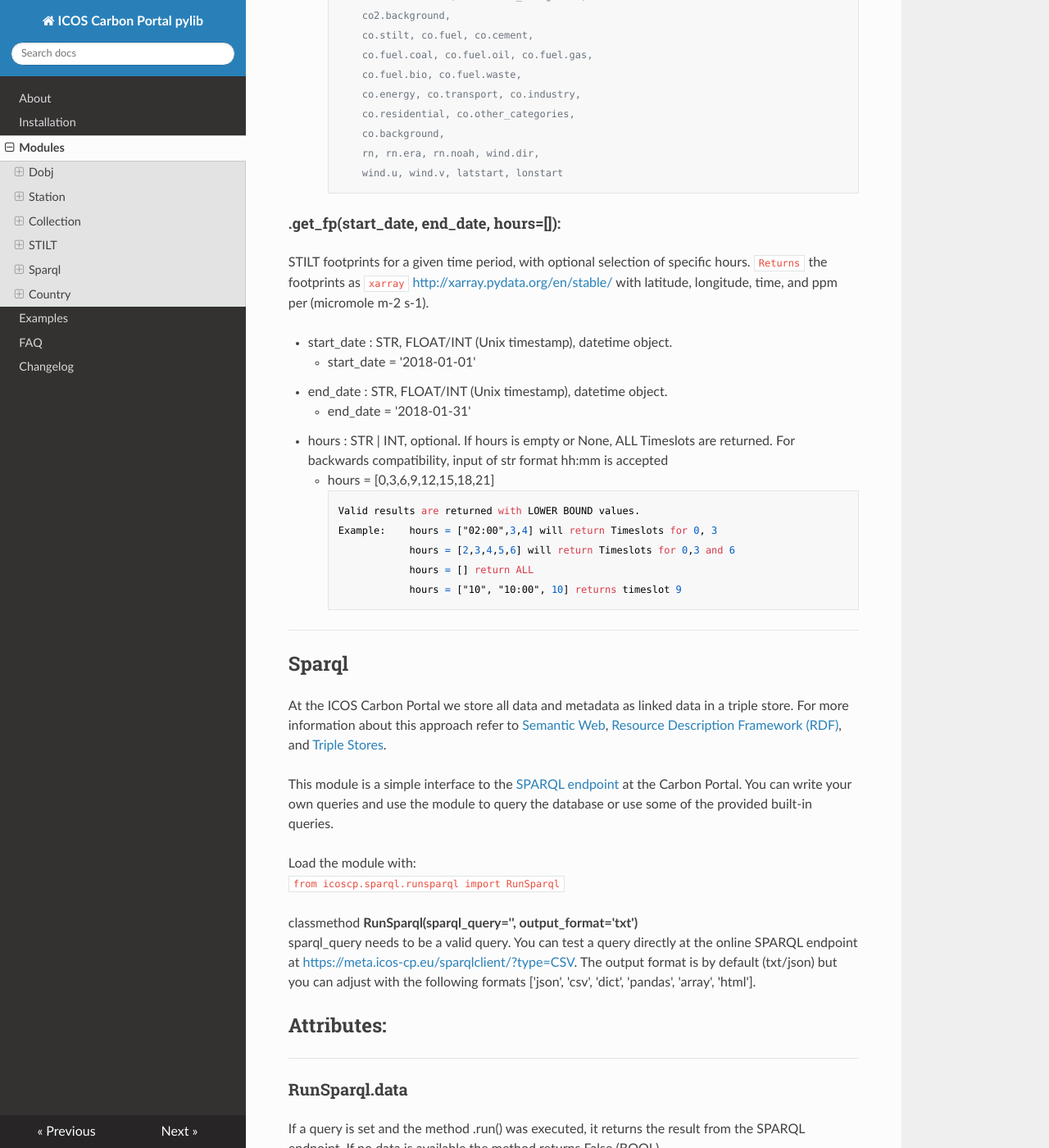
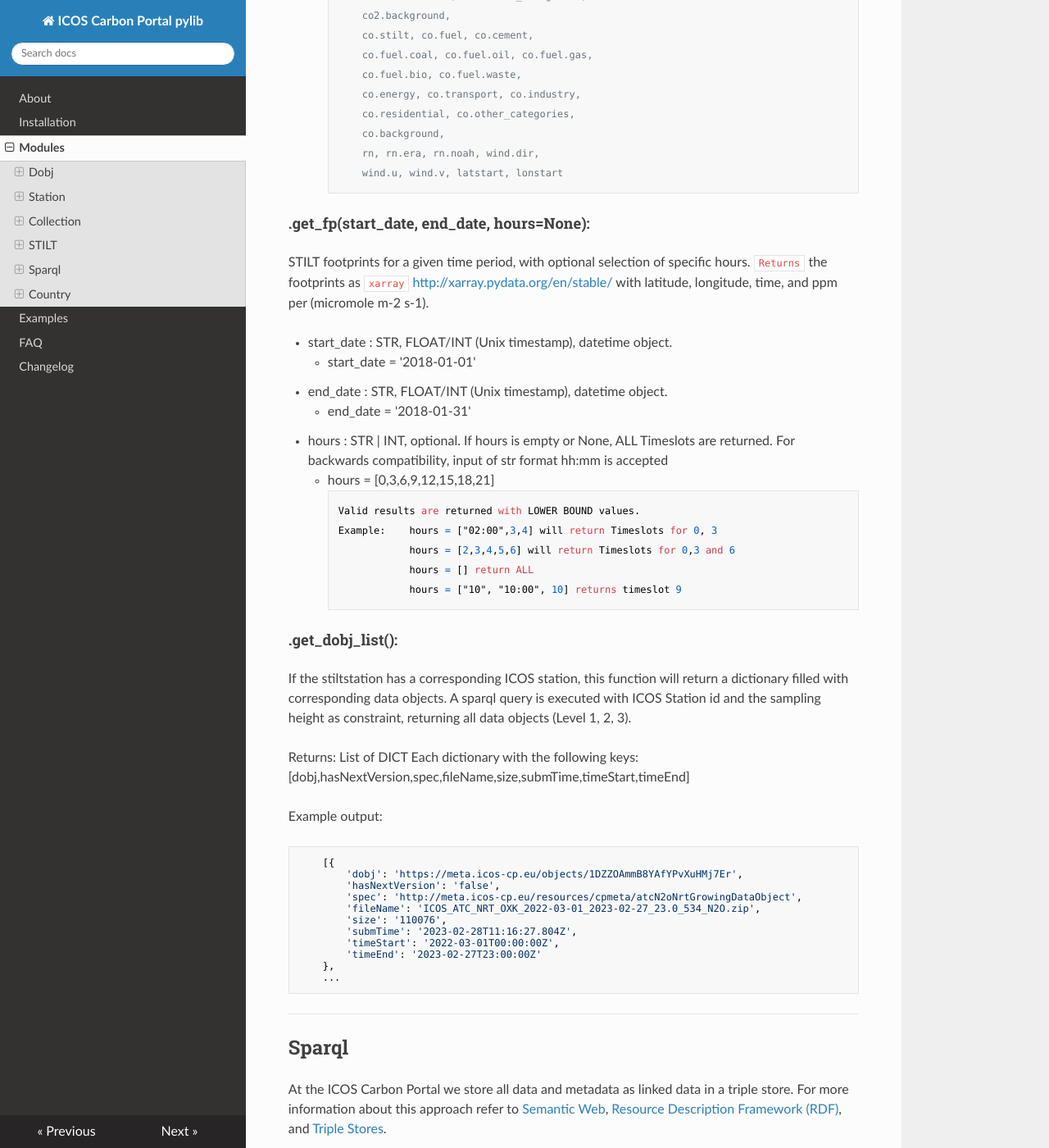
Before and after one commit to ICOS-Carbon-Portal/pylib, an MkDocs documentation site: the page built from docs/modules.md, in a window 1280 px wide and 1400 px high, scrolled down 20269 px. Shown: the whole window at 82% size. Built offline with MkDocs 1.6.1, drawn with Linux system fonts in a browser that asks for light colours; nearby versions of some CDN libraries; some of the changed text lies outside the part shown.

Commit message:
Update modules.md
update the documentation with the new function from stiltobject

```diff
--- a/docs/modules.md
+++ b/docs/modules.md
@@ -686,7 +686,7 @@ Dictionary with geographical (country) information, if the station is within a c
 
 <h2>Methods:</h2>
 
-#### .get_ts(start_date, end_date, hours=[], columns=''):
+#### .get_ts(start_date, end_date, hours=None, columns=''):
 STILT concentration time series for a given time period, with optional selection of specific
 hours and columns. Returns time series as a `pandas.DataFrame`.
 
@@ -749,7 +749,7 @@ hours and columns. Returns time series as a `pandas.DataFrame`.
 				rn, rn.era, rn.noah, wind.dir,
 				wind.u, wind.v, latstart, lonstart
 
-#### .get_fp(start_date, end_date, hours=[]):
+#### .get_fp(start_date, end_date, hours=None):
 STILT footprints for a given time period, with optional selection of specific hours.
 `Returns` the footprints as `xarray`
 [http://xarray.pydata.org/en/stable/](http://xarray.pydata.org/en/stable/) with latitude,
@@ -768,6 +768,25 @@ longitude, time, and ppm per (micromole m-2 s-1).
 						hours = [2,3,4,5,6] will return Timeslots for 0,3 and 6
 						hours = [] return ALL
 						hours = ["10", "10:00", 10] returns timeslot 9
+
+#### .get_dobj_list():
+If the stiltstation has a corresponding ICOS station, this function will return a dictionary filled with corresponding data objects. A sparql query is executed with ICOS Station id and the sampling height as constraint, returning all data objects (Level 1, 2, 3).
+
+Returns: List of DICT Each dictionary with the following keys: [dobj,hasNextVersion,spec,fileName,size,submTime,timeStart,timeEnd]
+
+Example output:
+
+		[{
+			'dobj': 'https://meta.icos-cp.eu/objects/1DZZOAmmB8YAfYPvXuHMj7Er',
+			'hasNextVersion': 'false',
+			'spec': 'http://meta.icos-cp.eu/resources/cpmeta/atcN2oNrtGrowingDataObject',
+			'fileName': 'ICOS_ATC_NRT_OXK_2022-03-01_2023-02-27_23.0_534_N2O.zip',
+			'size': '110076',
+			'submTime': '2023-02-28T11:16:27.804Z',
+			'timeStart': '2022-03-01T00:00:00Z',
+			'timeEnd': '2023-02-27T23:00:00Z'
+		},
+		...
 <hr>
 
 ## Sparql
```
